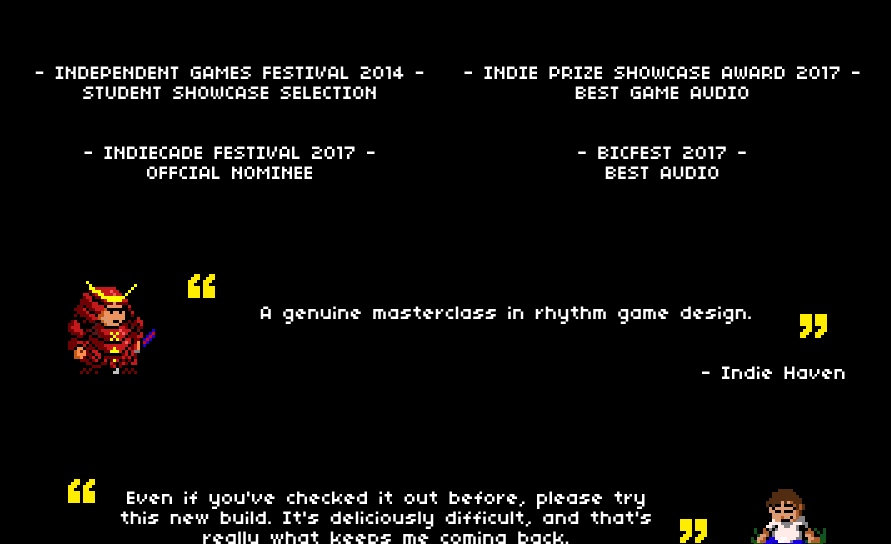
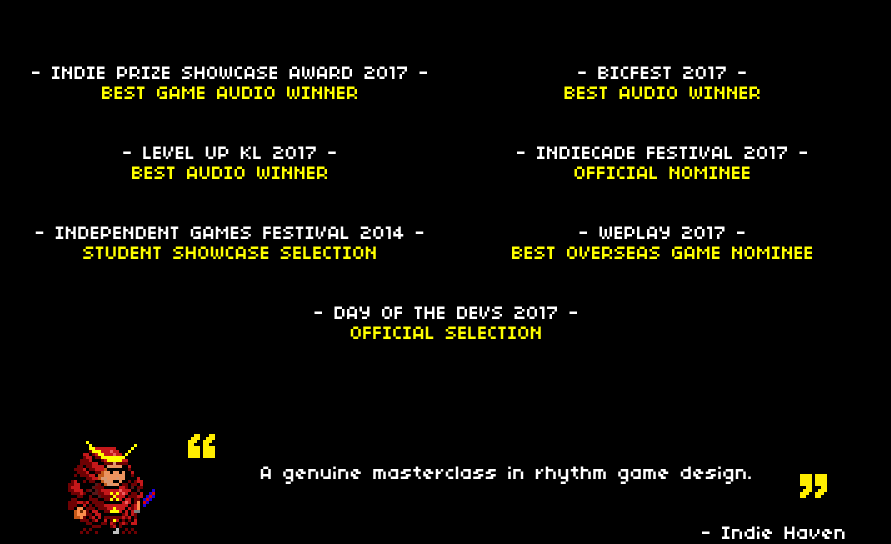
Before and after one commit to HoodlumDTX/rhythmdr.github.io, a plain HTML site: page index.html in a window 1280 px wide. Shown: the part 1090-1634 px from the top of the page, without its empty margins (193-1084 px from the left). Drawn offline with Linux system fonts and the light colour scheme.

Commit message:
updated with new awards and nominations

```diff
--- a/index.html
+++ b/index.html
@@ -52,7 +52,7 @@
 
 <div>
 
-<br/>September 2nd, 2017: Level Editor Alpha r8c released!
+<br/>October 23rd, 2017: Level Editor Alpha r9b released!
 <br/>Get it and play 300+ user levels on our <span style="">Discord!</span></a>
 <br/><a style="text-decoration: none; color:yellow" href="http://discord.gg/HaEfWCg">
 > Click here <
@@ -87,22 +87,40 @@
 <br/><br/>
 <div class="centerText">
 	<div class="award">
-		- INDEPENDENT GAMES FESTIVAL 2014 -<br/>STUDENT SHOWCASE SELECTION
+		- INDIE PRIZE SHOWCASE AWARD 2017 -<br/><span class="yellow">BEST GAME AUDIO WINNER</span>
 	</div>
 	<div class="award">
-		- INDIE PRIZE SHOWCASE AWARD 2017 -<br/>BEST GAME AUDIO
+		- BICFEST 2017 -<br/><span class="yellow">BEST AUDIO WINNER</span>
+	</div>
+</div>
+<br/><br/>
+<div class="centerText">
+		<div class="award">
+		- LEVEL UP KL 2017 -<br/><span class="yellow">BEST AUDIO WINNER</span>
+	</div>
+
+	<div class="award">
+		- INDIECADE FESTIVAL 2017 -<br/><span class="yellow">OFFICIAL NOMINEE</span>
+	</div>
+
+</div>
+<br/><br/>
+<div class="centerText">
+<div class="award">
+		- INDEPENDENT GAMES FESTIVAL 2014 -<br/><span class="yellow">STUDENT SHOWCASE SELECTION</span>
+	</div>
+	<div class="award">
+		- WEPLAY 2017 -<br/><span class="yellow">BEST OVERSEAS GAME NOMINEE</span>
 	</div>
 </div>
 <br/><br/>
 <div class="centerText">
 	<div class="award">
-		- INDIECADE FESTIVAL 2017 -<br/>OFFCIAL NOMINEE
-	</div>
-	<div class="award">
-		- BICFEST 2017 -<br/>BEST AUDIO
+		- DAY OF THE DEVS 2017 -<br/><span class="yellow">OFFICIAL SELECTION</span>
 	</div>
 </div>
-<br/><br/><br/><br/>
+<br/><br/>
+<br/><br/>
 
 <!-- reviews -->
 <div class="review">
--- a/style.css
+++ b/style.css
@@ -53,6 +53,10 @@
 	display: inline-block;
 }
 
+.yellow
+{
+	color: yellow;
+}
 
 .award
 {
```
